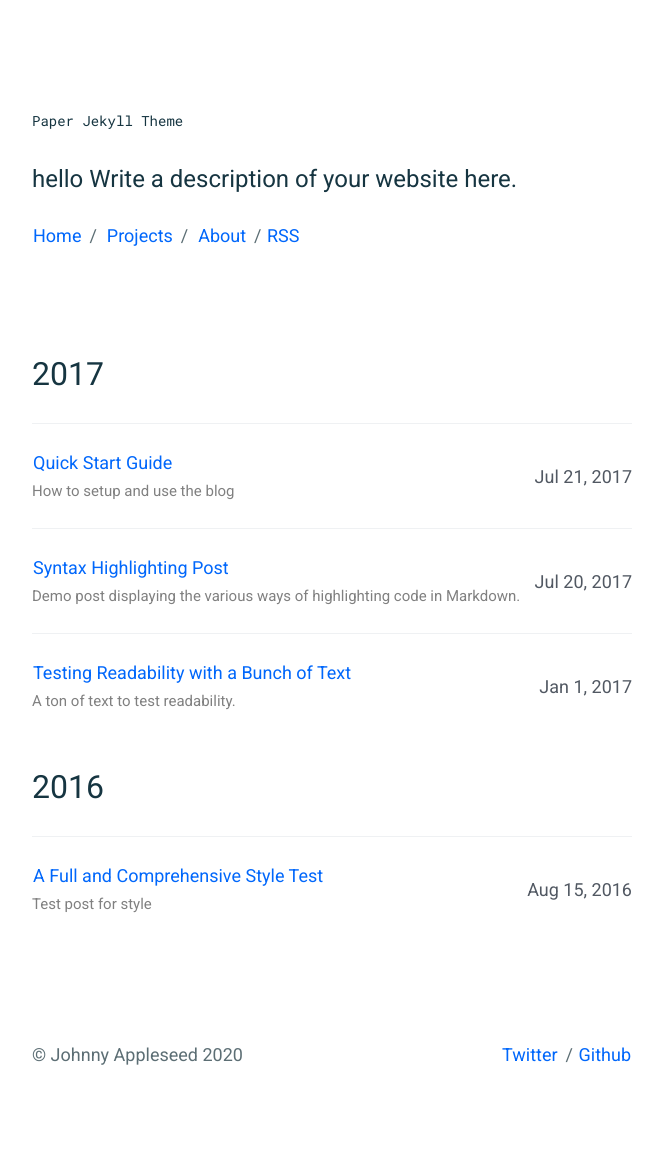
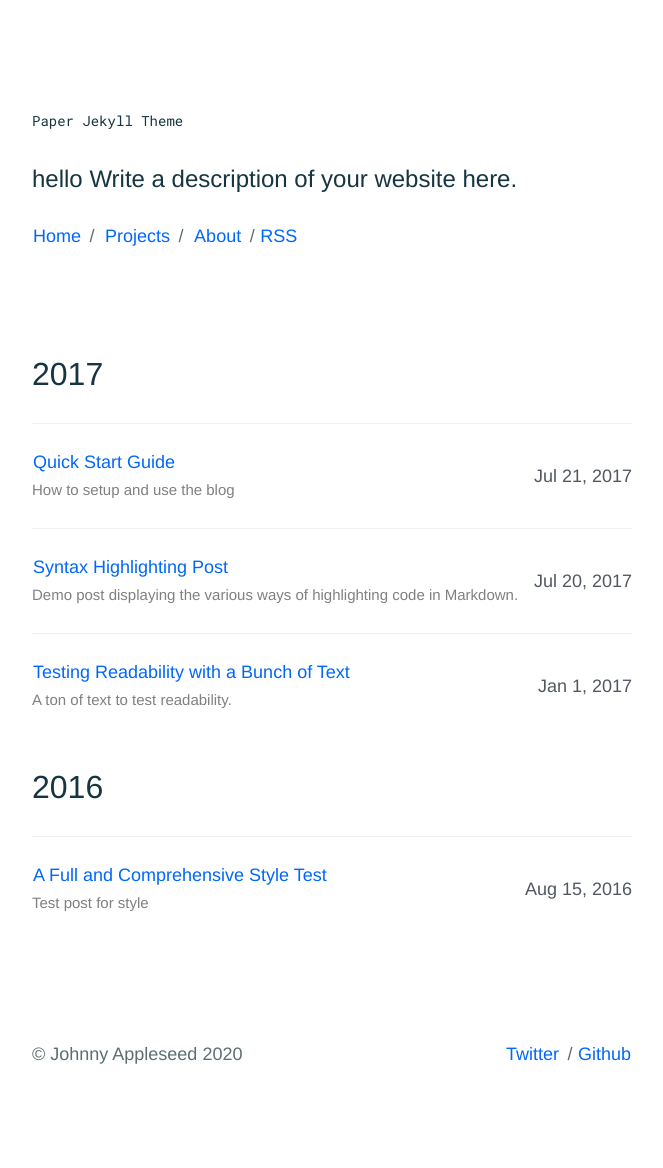
Before and after one commit to sumchuenli/sumchuenli.github.io, a Jekyll site: the page built from index.html, in a window 1280 px wide. Shown: the whole page, without its empty margins (308-971 px from the left). Built offline with Jekyll 4.4.1, drawn with Linux system fonts in a browser that asks for light colours.

Commit message:
Update _mixins.scss

```diff
--- a/_sass/helpers/_mixins.scss
+++ b/_sass/helpers/_mixins.scss
@@ -16,7 +16,7 @@
 
 // Font families
 @mixin ff--sans-serif($font-weight: normal) {
-    font-family: 'Roboto', 'Helvetica Neue', Helvetica, sans-serif;
+    font-family: 'JT Symington', 'Helvetica Neue', Helvetica, sans-serif;
     font-weight: $font-weight;
 }
 
```
